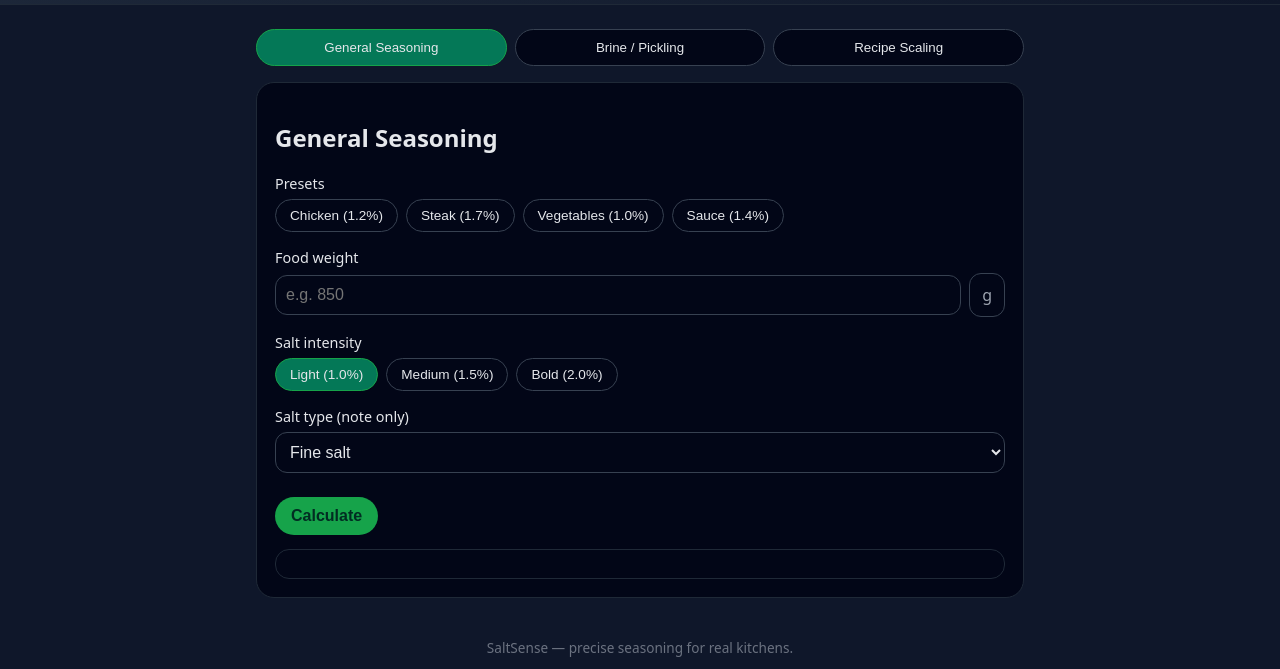
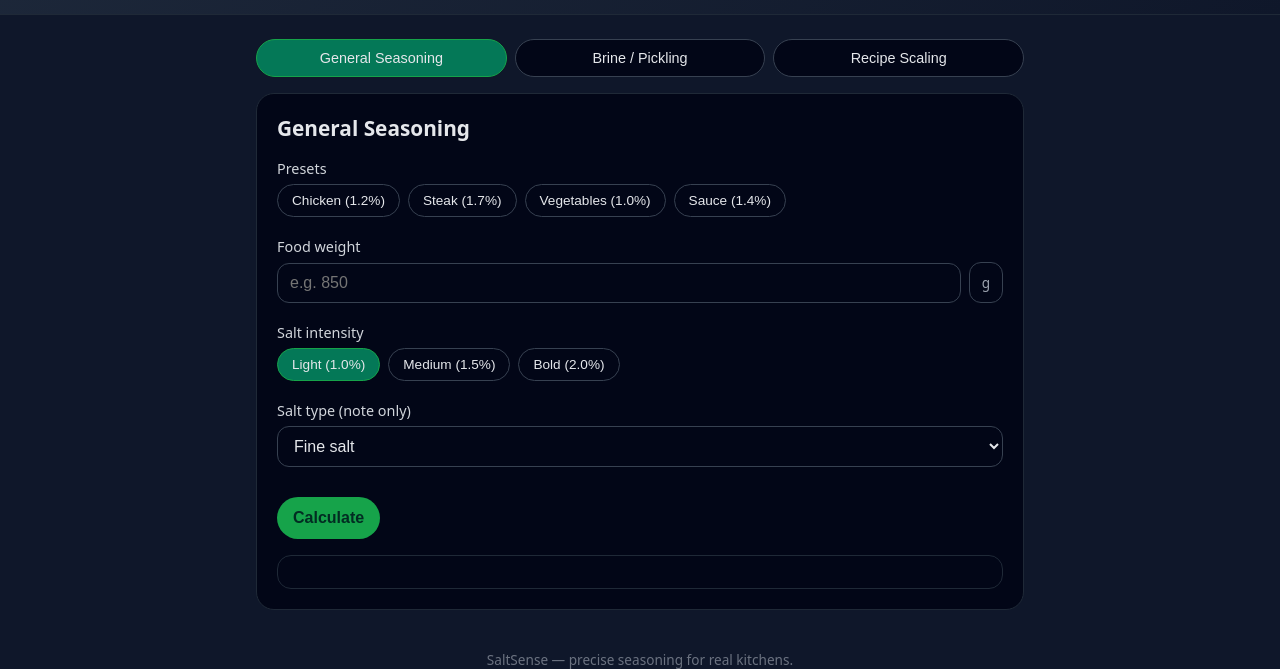
Before and after one commit to TwelveAM/SaltSense, a plain HTML site: page index.html in a window 1280 px wide. Shown: the part 176-845 px from the top of the page. Drawn offline with Linux system fonts and the light colour scheme.

Commit message:
Update styles.css

```diff
--- a/assets/styles.css
+++ b/assets/styles.css
@@ -1,3 +1,6 @@
+/* ============================================
+   GLOBAL RESET & BASE
+============================================ */
 *,
 *::before,
 *::after {
@@ -6,22 +9,24 @@
 
 body {
   margin: 0;
-  font-family: system-ui, sans-serif;
+  font-family: system-ui, -apple-system, BlinkMacSystemFont, "Segoe UI", sans-serif;
   background: #0f172a;
   color: #e5e7eb;
 }
 
-/* -------- Header -------- */
+/* ============================================
+   HEADER & BANNER
+============================================ */
 .ss-header {
   background: linear-gradient(135deg, #1e293b, #0f172a);
   border-bottom: 1px solid #1f2937;
-  padding: 25px 0;
+  padding: 30px 0;
 }
 
 .banner-wrap {
-  width: 100%;
   display: flex;
   justify-content: center;
+  align-items: center;
 }
 
 .banner-img {
@@ -31,7 +36,9 @@ body {
   display: block;
 }
 
-/* -------- Layout -------- */
+/* ============================================
+   MAIN LAYOUT
+============================================ */
 .ss-main {
   max-width: 800px;
   margin: 24px auto 40px;
@@ -44,47 +51,72 @@ body {
   margin-bottom: 16px;
 }
 
-/* -------- Tabs -------- */
+/* ============================================
+   TAB BUTTONS
+============================================ */
 .ss-tab-btn {
   flex: 1;
   padding: 10px 12px;
   border-radius: 999px;
+  border: 1px solid #374151;
   background: #020617;
-  border: 1px solid #374151;
   color: #e5e7eb;
   cursor: pointer;
+  font-size: 0.9rem;
 }
+
 .ss-tab-btn.active {
   background: #047857;
   border-color: #16a34a;
 }
 
-/* -------- Cards -------- */
+/* ============================================
+   CARD SECTIONS
+============================================ */
 .ss-card {
   display: none;
   background: #020617;
-  padding: 18px;
   border-radius: 18px;
   border: 1px solid #1f2937;
+  padding: 20px;
 }
+
 .ss-card-active {
   display: block;
 }
 
-/* -------- Labels -------- */
+.ss-card h2 {
+  margin-top: 0;
+  font-size: 1.3rem;
+}
+
+/* ============================================
+   FORM FIELDS
+============================================ */
 .ss-field-row {
-  margin-bottom: 16px;
+  margin-bottom: 20px;
 }
+
 .ss-field-row label {
   display: block;
   margin-bottom: 6px;
   font-size: 0.9rem;
+  color: #d1d5db;
 }
 
-/* -------- Inputs -------- */
-input, select {
+/* Inline input with unit */
+.ss-inline-input {
+  display: flex;
+  align-items: center;
+}
+
+/* ============================================
+   INPUTS (INCLUDING CUSTOM ARROWS)
+============================================ */
+input,
+select {
   width: 100%;
-  padding: 10px;
+  padding: 10px 12px;
   background: #020617;
   border: 1px solid #374151;
   border-radius: 12px;
@@ -92,26 +124,63 @@ input, select {
   font-size: 1rem;
 }
 
-input:focus, select:focus {
+input:focus,
+select:focus {
   outline: none;
   border-color: #22c55e;
 }
 
-/* -------- Inline unit -------- */
-.ss-inline-input {
-  display: flex;
-  align-items: center;
-}
+/* Unit box */
 .ss-unit {
   margin-left: 8px;
   padding: 10px 12px;
+  background: #020617;
   border-radius: 12px;
   border: 1px solid #374151;
-  background: #020617;
   color: #9ca3af;
+  font-size: 0.85rem;
 }
 
-/* -------- Preset & Intensity Chips -------- */
+/* ---------- REMOVE DEFAULT ARROWS ---------- */
+/* Chrome/Safari/Edge */
+input[type=number]::-webkit-inner-spin-button,
+input[type=number]::-webkit-outer-spin-button {
+  -webkit-appearance: none;
+  margin: 0;
+}
+
+/* Firefox */
+input[type=number] {
+  -moz-appearance: textfield;
+}
+
+/* ---------- CUSTOM CSS ARROW ---------- */
+input[type=number] {
+  position: relative;
+  padding-right: 28px; /* space for arrow */
+}
+
+/* down arrow icon */
+input[type=number]::after {
+  content: "▾";
+  position: absolute;
+  right: 10px;
+  top: 50%;
+  transform: translateY(-50%);
+  pointer-events: none;
+  color: #9ca3af;
+  font-size: 14px;
+  opacity: 0.7;
+}
+
+input[type=number]:focus::after {
+  color: #22c55e;
+  opacity: 1;
+}
+
+/* ============================================
+   CHIPS (PRESETS & INTENSITY)
+============================================ */
 .ss-chip-row {
   display: flex;
   flex-wrap: wrap;
@@ -134,33 +203,40 @@ input:focus, select:focus {
   border-color: #16a34a;
 }
 
-/* -------- Buttons -------- */
+/* ============================================
+   BUTTONS
+============================================ */
 .ss-primary-btn {
-  margin-top: 8px;
-  padding: 10px 16px;
+  margin-top: 10px;
+  padding: 12px 16px;
   background: #16a34a;
   color: #022c22;
   border-radius: 999px;
   border: none;
   cursor: pointer;
+  font-size: 1rem;
   font-weight: 600;
-  font-size: 1rem;
 }
 
 .ss-primary-btn:hover {
   background: #22c55e;
 }
 
-/* -------- Result -------- */
+/* ============================================
+   RESULT BOX
+============================================ */
 .ss-result {
-  margin-top: 14px;
-  padding: 14px;
+  margin-top: 16px;
+  padding: 16px;
+  border-radius: 14px;
+  background: #020617;
   border: 1px solid #1f2937;
-  background: #020617;
-  border-radius: 14px;
+  font-size: 1rem;
 }
 
-/* -------- Footer -------- */
+/* ============================================
+   FOOTER
+============================================ */
 .ss-footer {
   margin-top: 30px;
   text-align: center;
```
